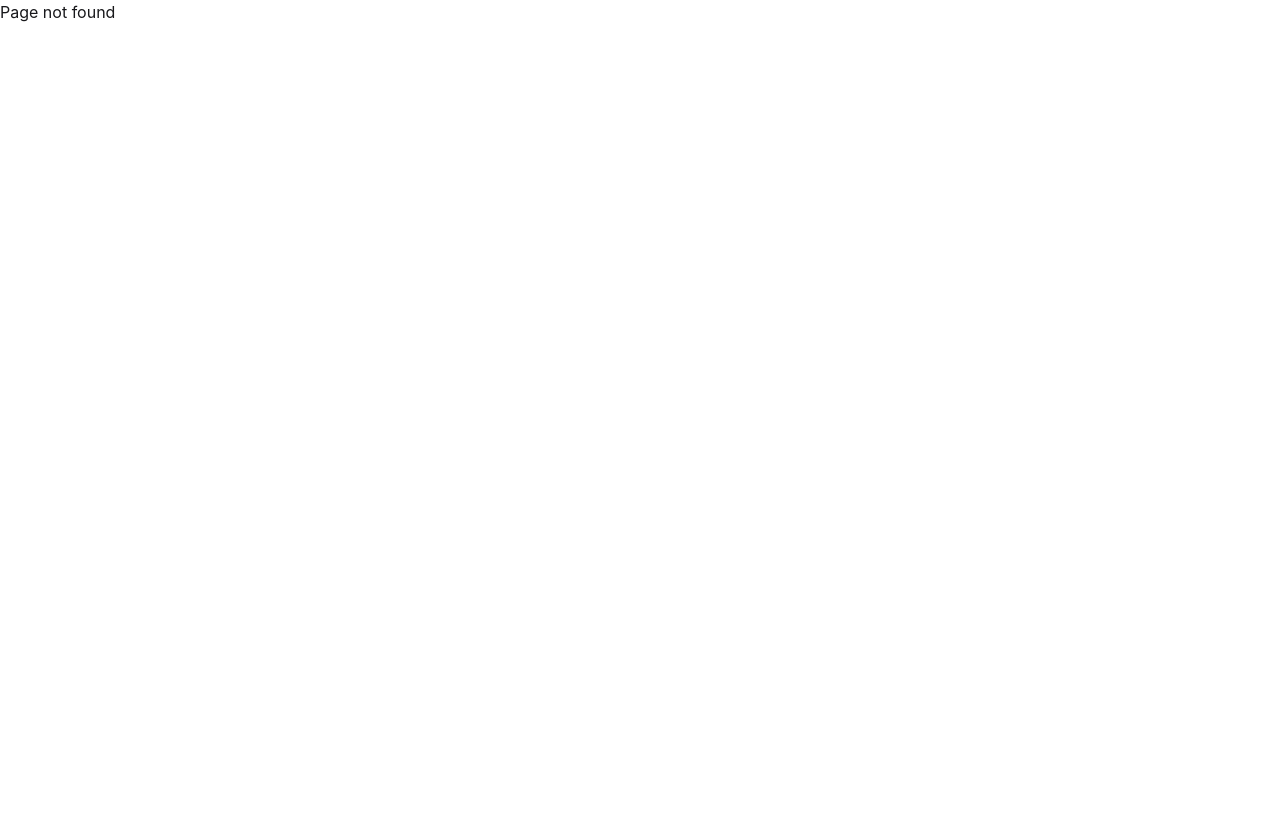
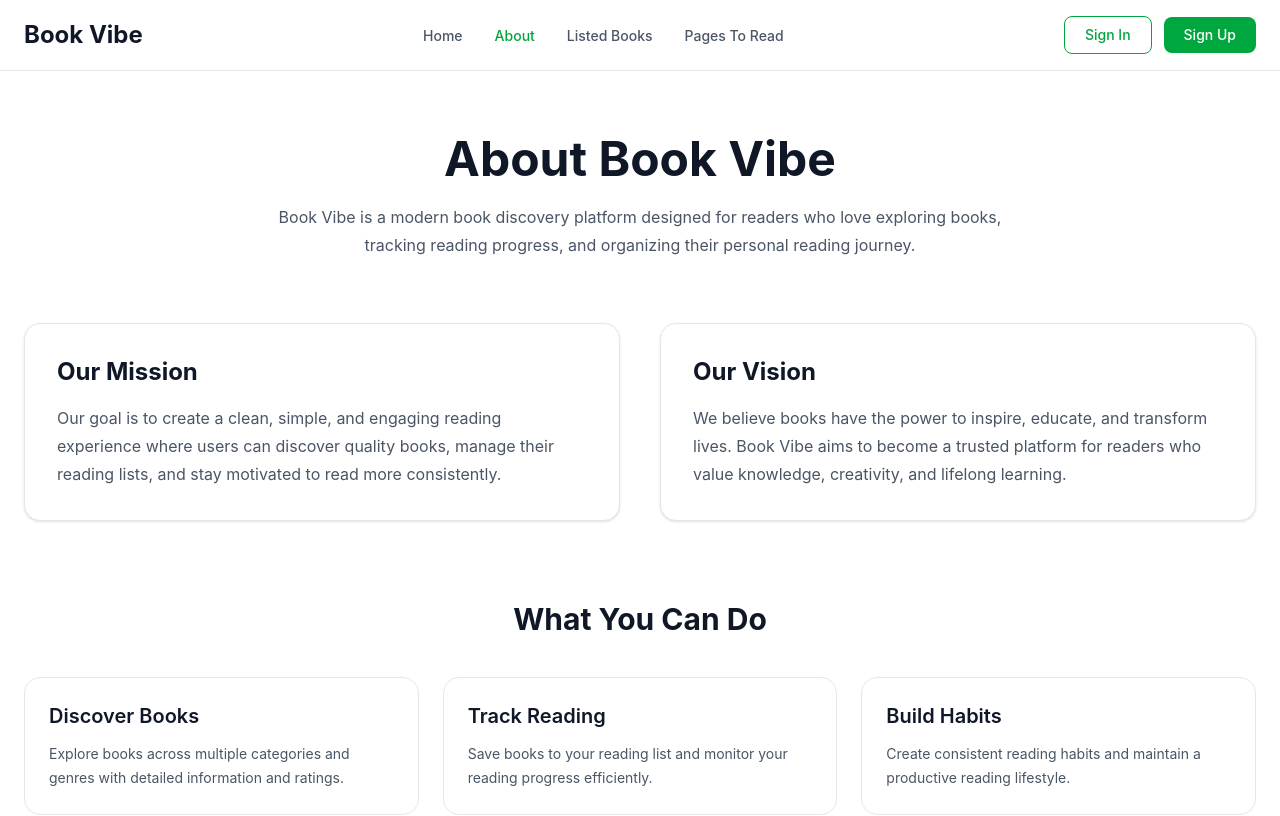
Before and after one commit to mehedirobi/bookvibe, a React (Vite) app: page /about in a window 1280 px wide. Before the commit this address had no page. Shown: the top 816 px of the page. Built offline with nearby package versions, Linux system fonts and the light colour scheme.

Commit message:
about section added

```diff
--- a/src/components/Banner.jsx
+++ b/src/components/Banner.jsx
@@ -1,16 +1,37 @@
-import React from 'react';
-import bookImg from '../assets/books.jpg';
+import bookImg from "../assets/books.jpg";
 
 const Banner = () => {
-    return (
-        <div className="flex items-center justify-between bg-gray-200 p-8 max-w-6xl mx-auto">
-            <div className="flex flex-col space-y-4">
-                <h1 className='text-3xl font-bold'>Welcome to Our Bookstore</h1>
-                <button className='bg-blue-500 text-white px-4 py-2 rounded hover:bg-blue-600 font-bold'>Shop Now</button>
-            </div>
-            <img src={bookImg} alt="Books" className="w-3/12 h-auto" />
+  return (
+    <section className="mx-auto mt-10 max-w-7xl px-6">
+      <div className="flex flex-col-reverse items-center justify-between gap-10 overflow-hidden rounded-3xl bg-[#F3F3F3] px-8 py-12 md:flex-row md:px-14">
+
+        {/* Left Content */}
+        <div className="max-w-xl text-center md:text-left">
+          <h1 className="text-4xl font-bold leading-tight text-gray-900 md:text-5xl">
+            Books to freshen up your bookshelf
+          </h1>
+
+          <p className="mt-5 text-base leading-7 text-gray-600">
+            Discover timeless classics, modern bestsellers, and inspiring reads
+            curated for every type of reader.
+          </p>
+
+          <button className="mt-8 rounded-xl bg-green-600 px-7 py-3 text-sm font-semibold text-white transition duration-300 hover:bg-green-700">
+            View The List
+          </button>
         </div>
-    );
+
+        {/* Right Image */}
+        <div className="flex justify-center">
+          <img
+            src={bookImg}
+            alt="Books"
+            className="w-[220px] object-contain md:w-[320px]"
+          />
+        </div>
+      </div>
+    </section>
+  );
 };
 
 export default Banner;
--- a/src/components/Navbar.jsx
+++ b/src/components/Navbar.jsx
@@ -3,6 +3,7 @@ import { NavLink } from "react-router-dom";
 export default function Navbar() {
   const navLinks = [
     { name: "Home", path: "/" },
+    { name: "About", path: "/about" },
     { name: "Listed Books", path: "/listed-books" },
     { name: "Pages To Read", path: "/pages-to-read" },
   ];
--- /dev/null
+++ b/src/pages/About.jsx
@@ -0,0 +1,94 @@
+const About = () => {
+  return (
+    <section className="mx-auto max-w-7xl px-6 py-16">
+
+      {/* Heading */}
+      <div className="text-center">
+        <h1 className="text-4xl font-bold text-gray-900 md:text-5xl">
+          About Book Vibe
+        </h1>
+
+        <p className="mx-auto mt-5 max-w-3xl text-base leading-7 text-gray-600">
+          Book Vibe is a modern book discovery platform designed for readers
+          who love exploring books, tracking reading progress, and organizing
+          their personal reading journey.
+        </p>
+      </div>
+
+      {/* Content */}
+      <div className="mt-16 grid grid-cols-1 gap-10 md:grid-cols-2">
+
+        {/* Mission */}
+        <div className="rounded-2xl border border-gray-200 bg-white p-8 shadow-sm">
+          <h2 className="text-2xl font-bold text-gray-900">
+            Our Mission
+          </h2>
+
+          <p className="mt-4 leading-7 text-gray-600">
+            Our goal is to create a clean, simple, and engaging reading
+            experience where users can discover quality books, manage their
+            reading lists, and stay motivated to read more consistently.
+          </p>
+        </div>
+
+        {/* Vision */}
+        <div className="rounded-2xl border border-gray-200 bg-white p-8 shadow-sm">
+          <h2 className="text-2xl font-bold text-gray-900">
+            Our Vision
+          </h2>
+
+          <p className="mt-4 leading-7 text-gray-600">
+            We believe books have the power to inspire, educate, and transform
+            lives. Book Vibe aims to become a trusted platform for readers who
+            value knowledge, creativity, and lifelong learning.
+          </p>
+        </div>
+      </div>
+
+      {/* Features */}
+      <div className="mt-20">
+        <h2 className="text-center text-3xl font-bold text-gray-900">
+          What You Can Do
+        </h2>
+
+        <div className="mt-10 grid grid-cols-1 gap-6 md:grid-cols-3">
+
+          <div className="rounded-2xl border border-gray-200 p-6 transition hover:shadow-lg">
+            <h3 className="text-xl font-semibold text-gray-900">
+              Discover Books
+            </h3>
+
+            <p className="mt-3 text-sm leading-6 text-gray-600">
+              Explore books across multiple categories and genres with detailed
+              information and ratings.
+            </p>
+          </div>
+
+          <div className="rounded-2xl border border-gray-200 p-6 transition hover:shadow-lg">
+            <h3 className="text-xl font-semibold text-gray-900">
+              Track Reading
+            </h3>
+
+            <p className="mt-3 text-sm leading-6 text-gray-600">
+              Save books to your reading list and monitor your reading progress
+              efficiently.
+            </p>
+          </div>
+
+          <div className="rounded-2xl border border-gray-200 p-6 transition hover:shadow-lg">
+            <h3 className="text-xl font-semibold text-gray-900">
+              Build Habits
+            </h3>
+
+            <p className="mt-3 text-sm leading-6 text-gray-600">
+              Create consistent reading habits and maintain a productive reading
+              lifestyle.
+            </p>
+          </div>
+        </div>
+      </div>
+    </section>
+  );
+};
+
+export default About;
--- a/src/pages/Book.jsx
+++ b/src/pages/Book.jsx
@@ -1,14 +1,75 @@
-import React from 'react';
+const Book = ({ singleBook }) => {
+  const {
+    bookName,
+    author,
+    image,
+    rating,
+    category,
+    tags,
+    totalPages,
+    yearOfPublishing,
+  } = singleBook;
 
-const Book = ({singleBook}) => {
+  return (
+    <div className="group flex flex-col overflow-hidden rounded-2xl border border-gray-200 bg-white p-5 shadow-sm transition duration-300 hover:-translate-y-1 hover:shadow-xl">
 
-    return (
-        <div>
-            <h2>{singleBook.bookName}</h2>
-            <p>{singleBook.author}</p>
-            <img src={singleBook.image} alt={singleBook.bookName} />
+      {/* Book Image */}
+      <div className="flex h-[260px] items-center justify-center rounded-xl bg-gray-100 p-6">
+        <img
+          className="h-full object-contain transition duration-300 group-hover:scale-105"
+          src={image}
+          alt={bookName}
+        />
+      </div>
+
+      {/* Content */}
+      <div className="mt-6 flex flex-1 flex-col">
+
+        {/* Tags */}
+        <div className="mb-4 flex flex-wrap gap-2">
+          {tags.map((tag, index) => (
+            <span
+              key={index}
+              className="rounded-full bg-green-50 px-3 py-1 text-xs font-semibold text-green-600"
+            >
+              #{tag}
+            </span>
+          ))}
         </div>
-    );
+
+        {/* Title */}
+        <h2 className="line-clamp-1 text-xl font-bold text-gray-900">
+          {bookName}
+        </h2>
+
+        {/* Author */}
+        <p className="mt-2 text-sm text-gray-500">
+          By : {author}
+        </p>
+
+        {/* Divider */}
+        <div className="my-5 border-t border-dashed border-gray-300"></div>
+
+        {/* Bottom Info */}
+        <div className="mt-auto flex items-center justify-between text-sm text-gray-600">
+          <span>{category}</span>
+
+          <div className="flex items-center gap-3">
+            <span>{yearOfPublishing}</span>
+
+            <span className="rounded-md bg-gray-100 px-2 py-1 font-medium">
+              ⭐ {rating}
+            </span>
+          </div>
+        </div>
+
+        {/* Pages */}
+        <p className="mt-4 text-sm text-gray-500">
+          Total Pages : {totalPages}
+        </p>
+      </div>
+    </div>
+  );
 };
 
 export default Book;
--- a/src/pages/Books.jsx
+++ b/src/pages/Books.jsx
@@ -16,11 +16,13 @@ const Books = ({data}) => {
     // const bookpromise = fetch('booksData.json').then(res=>res.json());
     return (
         <div>
-            <h1>Our Books</h1>
+
             <Suspense fallback={<div>Loading...</div>}>
-            {
+            <div className='grid grid-cols-1 md:grid-cols-2 lg:grid-cols-3 gap-4'>
+                {
                 data.map((singleBook)=> <Book key={singleBook.bookId} singleBook={singleBook}></Book>)
             }
+            </div>
             </Suspense>
         </div>
     );
--- a/src/routes/Router.jsx
+++ b/src/routes/Router.jsx
@@ -3,6 +3,7 @@ import { RouterProvider } from "react-router/dom";
 import Root from "../pages/Root";
 import ErrorPage from "../pages/ErrorPage";
 import Home from "../pages/Home";
+import About from "../pages/About";
 
 export const router = createBrowserRouter([
   {
@@ -17,6 +18,10 @@ export const router = createBrowserRouter([
          element: <Home></Home>,
 
       },
+      {
+        path: "/about",
+        element: <About></About>,
+      }
       ]
   },
 
```
